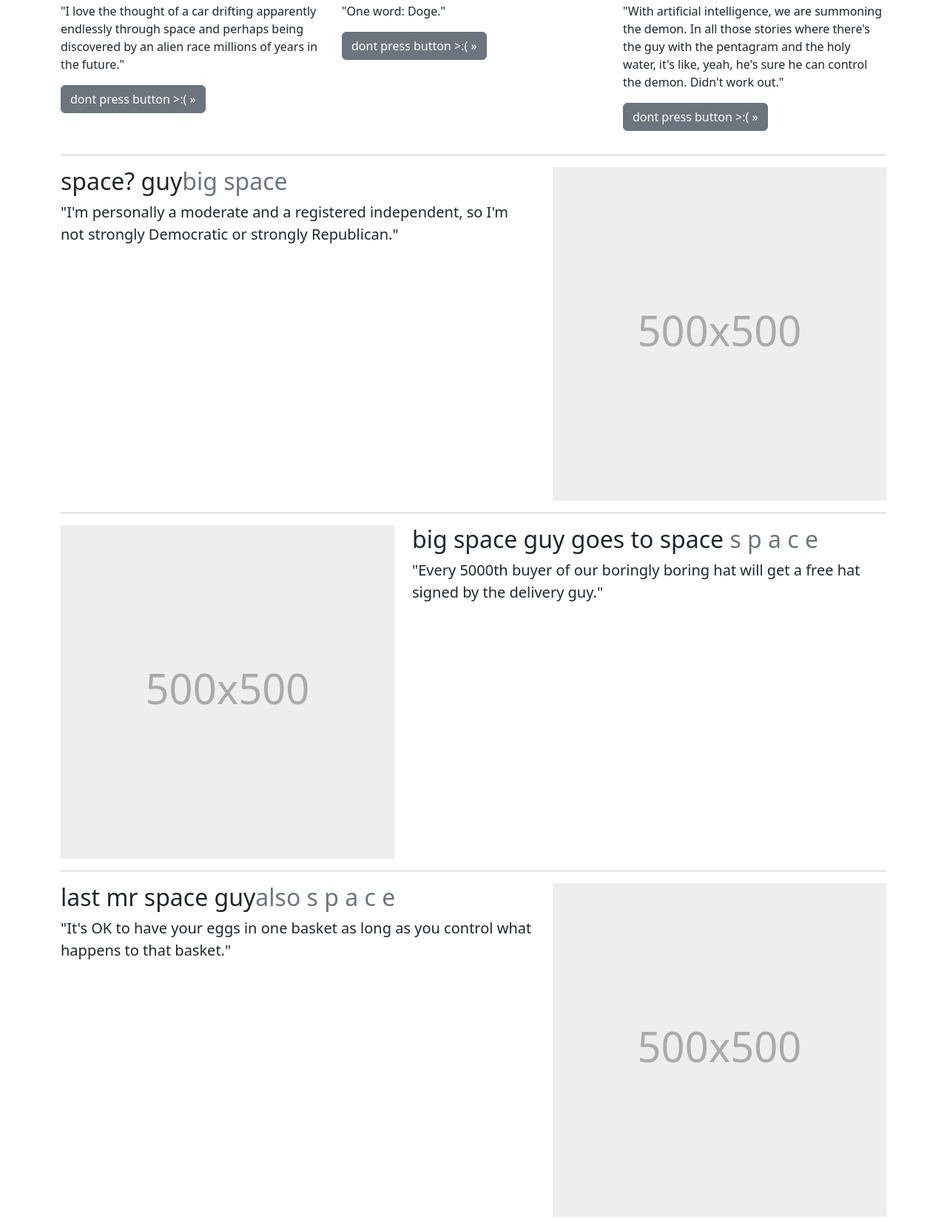
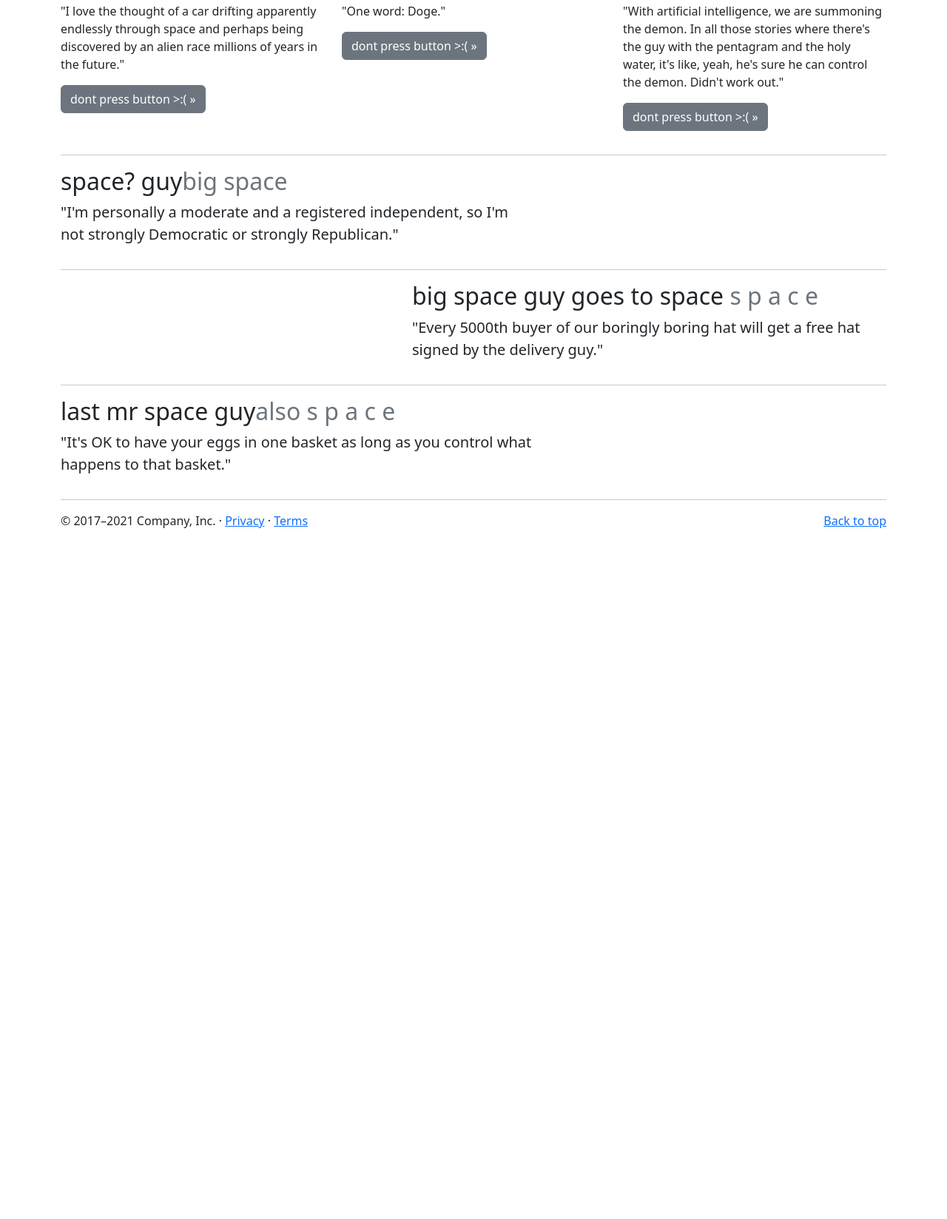
Before and after one commit to davidsmcnutty/CSCE3420Website, a plain HTML site: page index.html in a window 1280 px wide. Shown: the part 1082-2730 px from the top of the page at 74% size. After the commit the page ends 1814 px from the top, so only its background shows below. Drawn offline with nearby package versions, Linux system fonts and the light colour scheme.

Commit message:
Update index.html

```diff
--- a/index.html
+++ b/index.html
@@ -161,7 +161,7 @@
         <p class="lead">"I'm personally a moderate and a registered independent, so I'm not strongly Democratic or strongly Republican."</p>
       </div>
       <div class="col-md-5">
-        <svg class="bd-placeholder-img bd-placeholder-img-lg featurette-image img-fluid mx-auto" width="500" height="500" xmlns="http://www.w3.org/2000/svg" role="img" aria-label="Placeholder: 500x500" preserveAspectRatio="xMidYMid slice" focusable="false"><title>Placeholder</title><rect width="100%" height="100%" fill="#eee"/><text x="50%" y="50%" fill="#aaa" dy=".3em">500x500</text></svg>
+
 
       </div>
     </div>
@@ -174,7 +174,7 @@
         <p class="lead">"Every 5000th buyer of our boringly boring hat will get a free hat signed by the delivery guy."</p>
       </div>
       <div class="col-md-5 order-md-1">
-        <svg class="bd-placeholder-img bd-placeholder-img-lg featurette-image img-fluid mx-auto" width="500" height="500" xmlns="http://www.w3.org/2000/svg" role="img" aria-label="Placeholder: 500x500" preserveAspectRatio="xMidYMid slice" focusable="false"><title>Placeholder</title><rect width="100%" height="100%" fill="#eee"/><text x="50%" y="50%" fill="#aaa" dy=".3em">500x500</text></svg>
+
 
       </div>
     </div>
@@ -187,7 +187,7 @@
         <p class="lead">"It's OK to have your eggs in one basket as long as you control what happens to that basket."</p>
       </div>
       <div class="col-md-5">
-        <svg class="bd-placeholder-img bd-placeholder-img-lg featurette-image img-fluid mx-auto" width="500" height="500" xmlns="http://www.w3.org/2000/svg" role="img" aria-label="Placeholder: 500x500" preserveAspectRatio="xMidYMid slice" focusable="false"><title>Placeholder</title><rect width="100%" height="100%" fill="#eee"/><text x="50%" y="50%" fill="#aaa" dy=".3em">500x500</text></svg>
+
 
       </div>
     </div>
```
